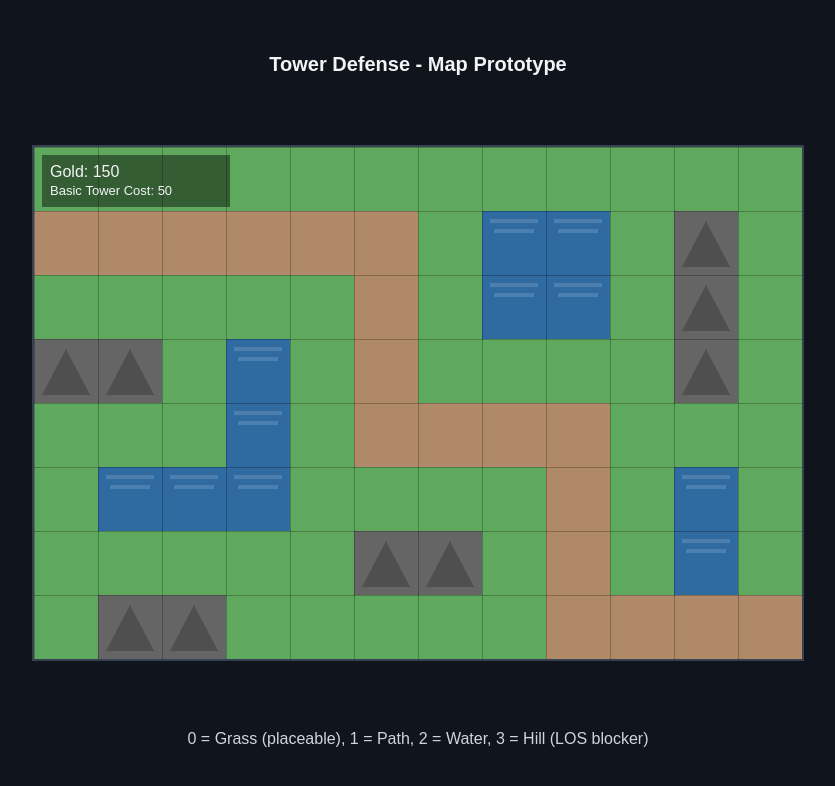
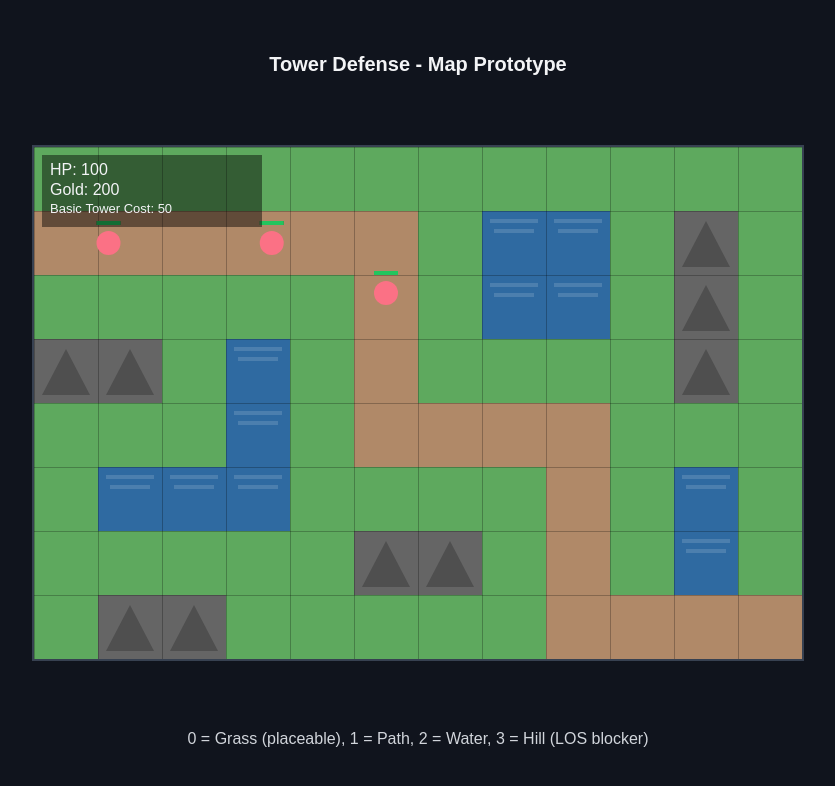
Before and after one commit to im23b-schneidert/TowerDefense, a website built with Vite: page frontend/index.html in a window 1280 px wide. Shown: the whole page, without its empty margins (222-1057 px from the left). Built offline with nearby package versions, Linux system fonts and the light colour scheme.

Commit message:
#3 enemies

```diff
--- a/frontend/src/MapManager.js
+++ b/frontend/src/MapManager.js
@@ -50,6 +50,64 @@ export class MapManager {
       row: Math.floor(y / this.tileSize),
       col: Math.floor(x / this.tileSize),
     };
+  }
+
+  gridToWorldCenter(row, col) {
+    return {
+      x: col * this.tileSize + this.tileSize / 2,
+      y: row * this.tileSize + this.tileSize / 2,
+    };
+  }
+
+  getPathWaypoints() {
+    const pathTiles = [];
+    for (let row = 0; row < this.rows; row += 1) {
+      for (let col = 0; col < this.cols; col += 1) {
+        if (this.layout[row][col] === TILE_TYPES.PATH) {
+          pathTiles.push({ row, col });
+        }
+      }
+    }
+
+    if (pathTiles.length === 0) return [];
+
+    const pathSet = new Set(pathTiles.map((tile) => `${tile.row},${tile.col}`));
+    const getNeighbors = (row, col) => {
+      const candidates = [
+        { row: row - 1, col },
+        { row: row + 1, col },
+        { row, col: col - 1 },
+        { row, col: col + 1 },
+      ];
+
+      return candidates.filter((tile) => pathSet.has(`${tile.row},${tile.col}`));
+    };
+
+    const endpoints = pathTiles.filter(
+      (tile) => getNeighbors(tile.row, tile.col).length === 1,
+    );
+
+    const startTile = endpoints[0] ?? pathTiles[0];
+    const orderedTiles = [startTile];
+    const visited = new Set([`${startTile.row},${startTile.col}`]);
+
+    while (orderedTiles.length < pathTiles.length) {
+      const current = orderedTiles[orderedTiles.length - 1];
+      const next = getNeighbors(current.row, current.col).find(
+        (tile) => !visited.has(`${tile.row},${tile.col}`),
+      );
+
+      if (!next) break;
+
+      orderedTiles.push(next);
+      visited.add(`${next.row},${next.col}`);
+    }
+
+    return orderedTiles.map((tile) => ({
+      row: tile.row,
+      col: tile.col,
+      ...this.gridToWorldCenter(tile.row, tile.col),
+    }));
   }
 
   draw(ctx) {
--- /dev/null
+++ b/frontend/src/enemies/Enemy.js
@@ -0,0 +1,86 @@
+export class Enemy {
+  constructor(config) {
+    this.id = config.id ?? crypto.randomUUID();
+    this.type = config.type ?? "Enemy";
+    this.pathWaypoints = config.pathWaypoints ?? [];
+
+    this.baseStats = {
+      hp: config.hp,
+      speed: config.speed,
+      damage: config.damage,
+      gold: config.gold,
+    };
+
+    // Mutable snapshot for upgrades/debuffs later.
+    this.currentStats = { ...this.baseStats };
+    this.currentHp = this.currentStats.hp;
+
+    this.radius = config.radius ?? 14;
+    this.color = config.color ?? "#ef4444";
+    this.isDead = false;
+    this.hasReachedGoal = false;
+
+    this.waypointIndex = 0;
+    const start = this.pathWaypoints[0] ?? { x: 0, y: 0 };
+    this.x = start.x;
+    this.y = start.y;
+  }
+
+  takeDamage(amount) {
+    if (this.isDead || this.hasReachedGoal) return;
+    this.currentHp -= amount;
+    if (this.currentHp <= 0) {
+      this.currentHp = 0;
+      this.isDead = true;
+    }
+  }
+
+  update(deltaMs) {
+    if (this.isDead || this.hasReachedGoal || this.pathWaypoints.length < 2) return;
+
+    const nextIndex = this.waypointIndex + 1;
+    const nextWaypoint = this.pathWaypoints[nextIndex];
+    if (!nextWaypoint) {
+      this.hasReachedGoal = true;
+      return;
+    }
+
+    const dx = nextWaypoint.x - this.x;
+    const dy = nextWaypoint.y - this.y;
+    const distance = Math.hypot(dx, dy);
+    const step = (this.currentStats.speed * deltaMs) / 1000;
+
+    if (distance <= step) {
+      this.x = nextWaypoint.x;
+      this.y = nextWaypoint.y;
+      this.waypointIndex = nextIndex;
+
+      if (this.waypointIndex >= this.pathWaypoints.length - 1) {
+        this.hasReachedGoal = true;
+      }
+      return;
+    }
+
+    this.x += (dx / distance) * step;
+    this.y += (dy / distance) * step;
+  }
+
+  draw(ctx) {
+    ctx.save();
+    ctx.fillStyle = this.color;
+    ctx.beginPath();
+    ctx.arc(this.x, this.y, this.radius, 0, Math.PI * 2);
+    ctx.fill();
+
+    const hpRatio = this.currentHp / this.currentStats.hp;
+    const barWidth = this.radius * 2;
+    const barX = this.x - this.radius;
+    const barY = this.y - this.radius - 10;
+
+    ctx.fillStyle = "rgba(0, 0, 0, 0.5)";
+    ctx.fillRect(barX, barY, barWidth, 4);
+    ctx.fillStyle = "#22c55e";
+    ctx.fillRect(barX, barY, barWidth * Math.max(hpRatio, 0), 4);
+    ctx.restore();
+  }
+}
--- /dev/null
+++ b/frontend/src/enemies/EnemyManager.js
@@ -0,0 +1,66 @@
+import { Enemy } from "./Enemy.js";
+
+export const BASIC_ENEMY_TEMPLATE = Object.freeze({
+  type: "Basic Enemy",
+  hp: 45,
+  speed: 75,
+  damage: 10,
+  gold: 20,
+  color: "#fb7185",
+  radius: 12,
+});
+
+export class EnemyManager {
+  constructor(pathWaypoints, player) {
+    this.pathWaypoints = pathWaypoints;
+    this.player = player;
+    this.enemies = [];
+  }
+
+  spawnEnemy(enemyTemplate) {
+    if (this.pathWaypoints.length === 0) return null;
+
+    const enemy = new Enemy({
+      ...enemyTemplate,
+      pathWaypoints: this.pathWaypoints,
+    });
+
+    this.enemies.push(enemy);
+    return enemy;
+  }
+
+  update(deltaMs) {
+    for (const enemy of this.enemies) {
+      enemy.update(deltaMs);
+    }
+
+    const survivors = [];
+    for (const enemy of this.enemies) {
+      if (enemy.hasReachedGoal) {
+        this.player.hp = Math.max(0, this.player.hp - enemy.currentStats.damage);
+        console.log(
+          `${enemy.type} reached goal, player loses ${enemy.currentStats.damage} HP`,
+        );
+        continue;
+      }
+
+      if (enemy.isDead) {
+        this.player.gold += enemy.currentStats.gold;
+        console.log(
+          `${enemy.type} defeated, player gains ${enemy.currentStats.gold} gold`,
+        );
+        continue;
+      }
+
+      survivors.push(enemy);
+    }
+
+    this.enemies = survivors;
+  }
+
+  draw(ctx) {
+    for (const enemy of this.enemies) {
+      enemy.draw(ctx);
+    }
+  }
+}
--- a/frontend/src/main.js
+++ b/frontend/src/main.js
@@ -1,5 +1,7 @@
 import { MAP_LAYOUT } from "./config/map.js";
 import { MapManager } from "./MapManager.js";
+import { BASIC_ENEMY_TEMPLATE, EnemyManager } from "./enemies/EnemyManager.js";
+import { Player } from "./state/Player.js";
 import { BASIC_TOWER_TEMPLATE, TowerManager } from "./towers/TowerManager.js";
 
 const canvas = document.getElementById("gameCanvas");
@@ -7,17 +9,14 @@ const ctx = canvas.getContext("2d");
 
 const mapManager = new MapManager(MAP_LAYOUT, 64);
 const towerManager = new TowerManager(mapManager);
+const pathWaypoints = mapManager.getPathWaypoints();
+const enemyManager = new EnemyManager(pathWaypoints, Player);
 canvas.width = mapManager.getWidthPx();
 canvas.height = mapManager.getHeightPx();
 
-let currency = 150;
 let hoveredTowerId = null;
-
-// Placeholder enemy list so targeting method can be exercised.
-const enemies = [
-  { id: "debug-enemy-1", x: 300, y: 180 },
-  { id: "debug-enemy-2", x: 560, y: 420 },
-];
+let enemySpawnTimerMs = 0;
+const ENEMY_SPAWN_INTERVAL_MS = 2200;
 
 let lastFrameTime = performance.now();
 
@@ -25,9 +24,18 @@ function gameLoop(now) {
   const deltaMs = now - lastFrameTime;
   lastFrameTime = now;
 
+  enemySpawnTimerMs -= deltaMs;
+  if (enemySpawnTimerMs <= 0) {
+    enemyManager.spawnEnemy(BASIC_ENEMY_TEMPLATE);
+    enemySpawnTimerMs = ENEMY_SPAWN_INTERVAL_MS;
+  }
+
+  towerManager.update(deltaMs, enemyManager.enemies);
+  enemyManager.update(deltaMs);
+
   ctx.clearRect(0, 0, canvas.width, canvas.height);
   mapManager.draw(ctx);
-  towerManager.update(deltaMs, enemies);
+  enemyManager.draw(ctx);
   towerManager.draw(ctx, hoveredTowerId);
   drawHud();
   requestAnimationFrame(gameLoop);
@@ -44,13 +52,14 @@ function getMousePositionOnCanvas(event) {
 function drawHud() {
   ctx.save();
   ctx.fillStyle = "rgba(0, 0, 0, 0.45)";
-  ctx.fillRect(8, 8, 188, 52);
+  ctx.fillRect(8, 8, 220, 72);
 
   ctx.fillStyle = "#f3f4f6";
   ctx.font = "16px Arial";
-  ctx.fillText(`Gold: ${currency}`, 16, 30);
+  ctx.fillText(`HP: ${Player.hp}`, 16, 28);
+  ctx.fillText(`Gold: ${Player.gold}`, 16, 48);
   ctx.font = "13px Arial";
-  ctx.fillText(`Basic Tower Cost: ${BASIC_TOWER_TEMPLATE.cost}`, 16, 48);
+  ctx.fillText(`Basic Tower Cost: ${BASIC_TOWER_TEMPLATE.cost}`, 16, 66);
   ctx.restore();
 }
 
@@ -76,7 +85,7 @@ canvas.addEventListener("click", (event) => {
   }
 
   const cost = BASIC_TOWER_TEMPLATE.cost;
-  if (currency < cost) {
+  if (Player.gold < cost) {
     console.log("Not enough currency to place Basic Tower");
     return;
   }
@@ -84,9 +93,9 @@ canvas.addEventListener("click", (event) => {
   const tower = towerManager.placeTower(row, col, BASIC_TOWER_TEMPLATE);
   if (!tower) return;
 
-  currency -= cost;
+  Player.gold -= cost;
   console.log(
-    `Placed ${tower.type} at [${row}, ${col}] | Remaining gold: ${currency}`,
+    `Placed ${tower.type} at [${row}, ${col}] | Remaining gold: ${Player.gold}`,
   );
 });
 
--- /dev/null
+++ b/frontend/src/state/Player.js
@@ -0,0 +1,4 @@
+export const Player = {
+  hp: 100,
+  gold: 200,
+};
--- a/frontend/src/towers/Tower.js
+++ b/frontend/src/towers/Tower.js
@@ -41,6 +41,7 @@ export class Tower {
     const rangeSquared = this.currentStats.range * this.currentStats.range;
 
     for (const enemy of enemies) {
+      if (enemy.isDead || enemy.hasReachedGoal) continue;
       const dx = enemy.x - this.x;
       const dy = enemy.y - this.y;
       if (dx * dx + dy * dy <= rangeSquared) {
@@ -58,7 +59,10 @@ export class Tower {
 
     const target = this.findTarget(enemies);
     if (target) {
-      console.log(`[${this.type}] target acquired:`, target);
+      target.takeDamage(this.currentStats.damage);
+      console.log(
+        `[${this.type}] hit enemy ${target.type} for ${this.currentStats.damage} damage`,
+      );
       this.timeUntilNextShotMs = this.cooldownMs;
     }
   }
```
Also changed, not shown: frontend/dist/assets/index-0smQ6S8-.js (deleted), frontend/dist/assets/index-E-A0SR0A.js (added), frontend/dist/index.html.
